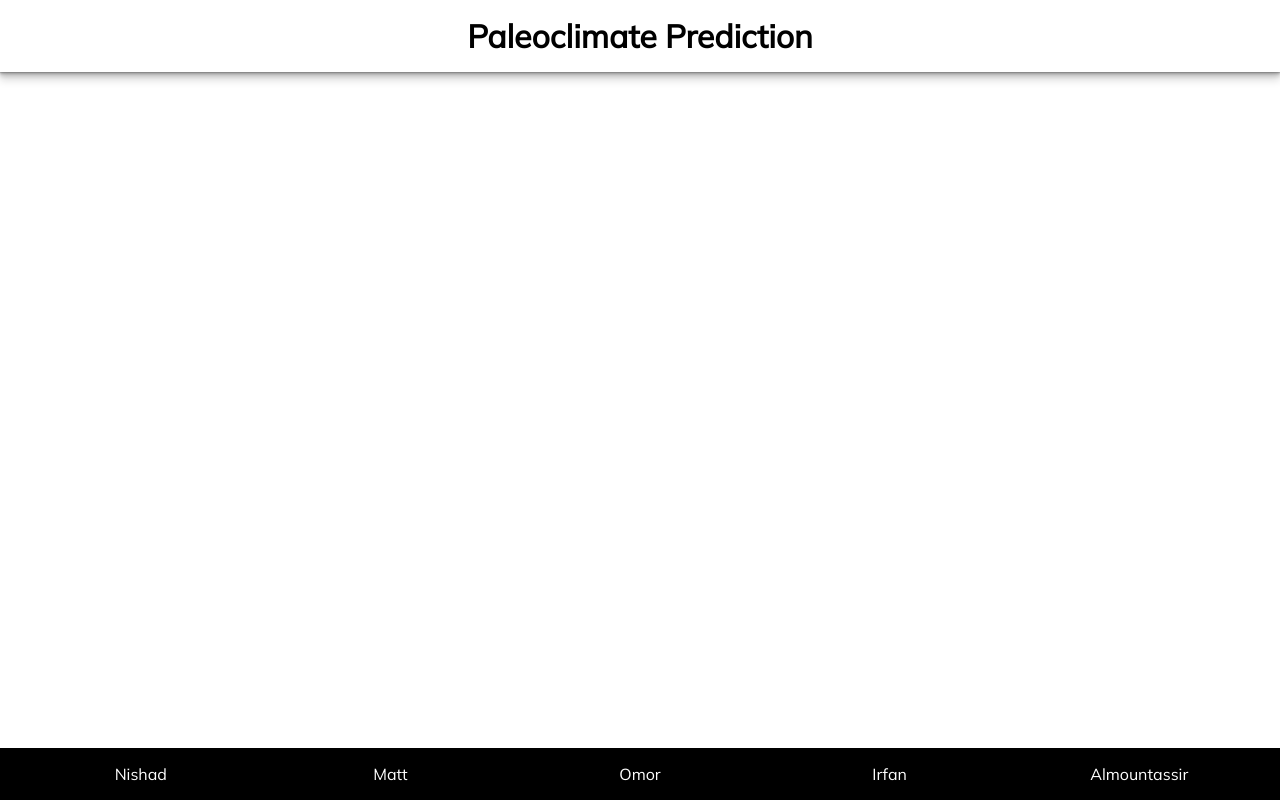
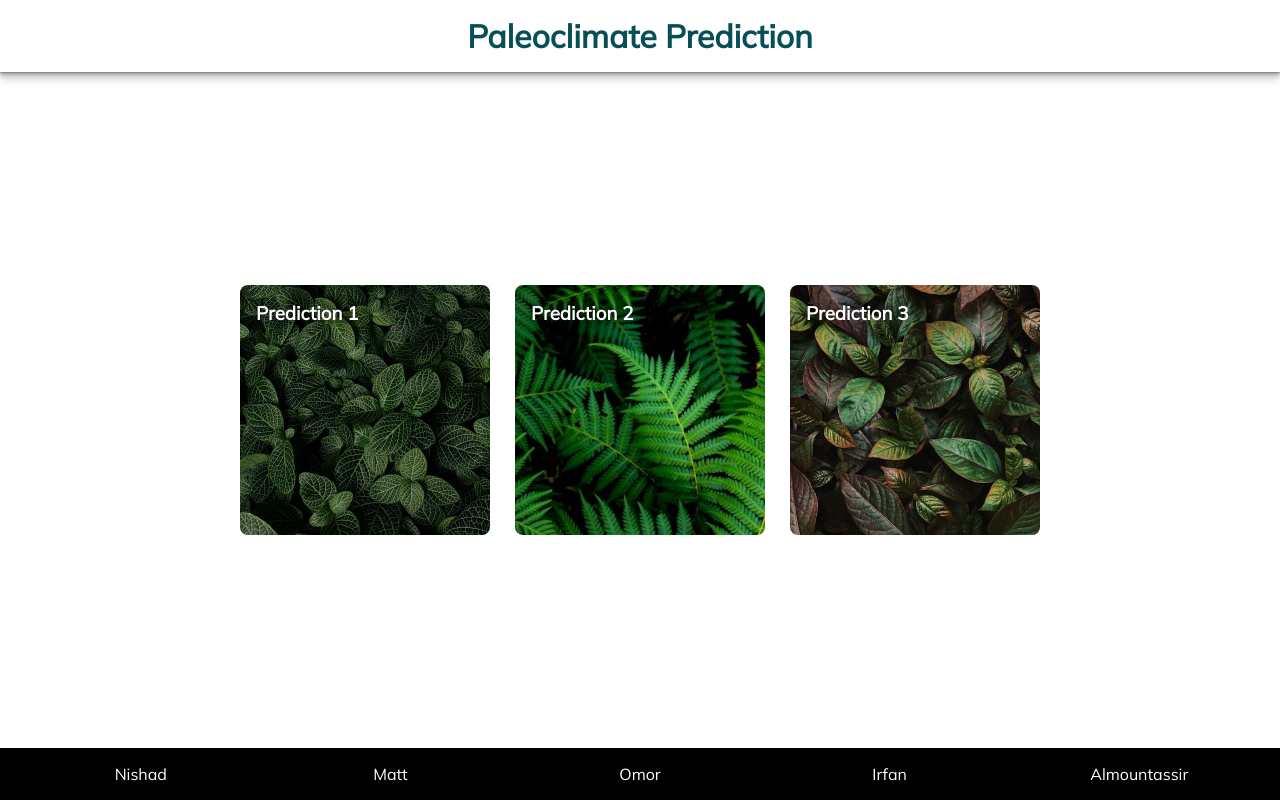
Before and after one commit to mounta90/paleoclimate-prediction-app, a Django app: page / in a window 1280 px wide. Run offline with Django 4.2, Linux system fonts and the light colour scheme.

Commit message:
addition: added the prediction cards; added the pages that the prediction cards go to, on click.

```diff
--- a/paleoclimate_prediction/main_app/static/main_app/styles.css
+++ b/paleoclimate_prediction/main_app/static/main_app/styles.css
@@ -25,7 +25,7 @@ header {
 }
 
 h1 {
-  color: black;
+  color: #074f57;
   text-align: center;
 }
 
@@ -33,6 +33,52 @@ h1 {
 
 main {
   flex: auto;
+}
+
+main .predictions {
+  height: 100%;
+  display: flex;
+  flex-wrap: wrap;
+  justify-content: center;
+  align-items: center;
+  gap: 25px;
+}
+
+main .prediction {
+  min-height: 250px;
+  min-width: 250px;
+  padding: 16px;
+
+  color: white;
+
+  background-color: #074f57;
+  background-size: cover;
+
+  border-radius: 8px;
+
+  text-shadow: 0px 0px 10px black;
+}
+
+main #prediction1 {
+    background-image: url("/static/main_app/images/josefin-HtCgLIDy-2U-unsplash.jpg");
+}
+
+main #prediction2 {
+    background-image: url("/static/main_app/images/sebastian-hans-lkpW4VC_dqI-unsplash.jpg")
+}
+
+main #prediction3 {
+    background-image: url("/static/main_app/images/yousef-espanioly-hbQeCpo-Cp0-unsplash.jpg")
+}
+
+
+main .prediction-a {
+    text-decoration: none;
+    transition: transform 0.25s linear;
+}
+
+main .prediction-a:hover {
+    transform: scale(1.03)
 }
 
 /* -------------------------------------- */
--- a/paleoclimate_prediction/main_app/templates/main_app/base.html
+++ b/paleoclimate_prediction/main_app/templates/main_app/base.html
@@ -1,5 +1,4 @@
 {% load static %}
-<!DOCTYPE html>
 <html lang="en">
   <head>
     <meta charset="UTF-8" />
--- a/paleoclimate_prediction/main_app/templates/main_app/home.html
+++ b/paleoclimate_prediction/main_app/templates/main_app/home.html
@@ -1,3 +1,21 @@
 {% extends 'main_app/base.html' %} {% block content %}
-<main></main>
+<main>
+    <section class="predictions">
+        <a href="templates/main_app/prediction.html" class="prediction-a">
+            <article class="prediction" id="prediction1">
+                <h3>Prediction 1</h3>
+            </article>
+        </a>
+        <a href="" class="prediction-a">
+            <article class="prediction" id="prediction2">
+                <h3>Prediction 2</h3>
+            </article>
+        </a>
+        <a href="" class="prediction-a">
+            <article class="prediction" id="prediction3">
+                <h3>Prediction 3</h3>
+            </article>
+        </a>
+    </section>
+</main>
 {% endblock content %}
--- a/paleoclimate_prediction/main_app/urls.py
+++ b/paleoclimate_prediction/main_app/urls.py
@@ -3,4 +3,5 @@ from . import views
 
 urlpatterns = [
     path("", views.home, name="main-home"),
+    path("prediction", views.prediction, name="main-prediction")
 ]
--- a/paleoclimate_prediction/main_app/views.py
+++ b/paleoclimate_prediction/main_app/views.py
@@ -3,6 +3,7 @@ from django.shortcuts import render
 
 # Create your views here.
 def home(request):
+
     page_context = {
         "title": "Home",
     }
@@ -11,3 +12,11 @@ def home(request):
         template_name="main_app/home.html",
         context=page_context,
     )
+
+
+def prediction(request):
+    page_context = {
+        "title": "Prediction",
+        "prediction_title": "Prediction 1"
+    }
+    return render(request=request, template_name="main_app/prediction.html", context=page_context,)
```
Also changed, not shown: paleoclimate_prediction/main_app/templates/main_app/prediction.html (added, +9 -0 lines), paleoclimate_prediction/main_app/static/main_app/images/josefin-HtCgLIDy-2U-unsplash.jpg (added), paleoclimate_prediction/main_app/static/main_app/images/sebastian-hans-lkpW4VC_dqI-unsplash.jpg (added), paleoclimate_prediction/main_app/static/main_app/images/yousef-espanioly-hbQeCpo-Cp0-unsplash.jpg (added).
